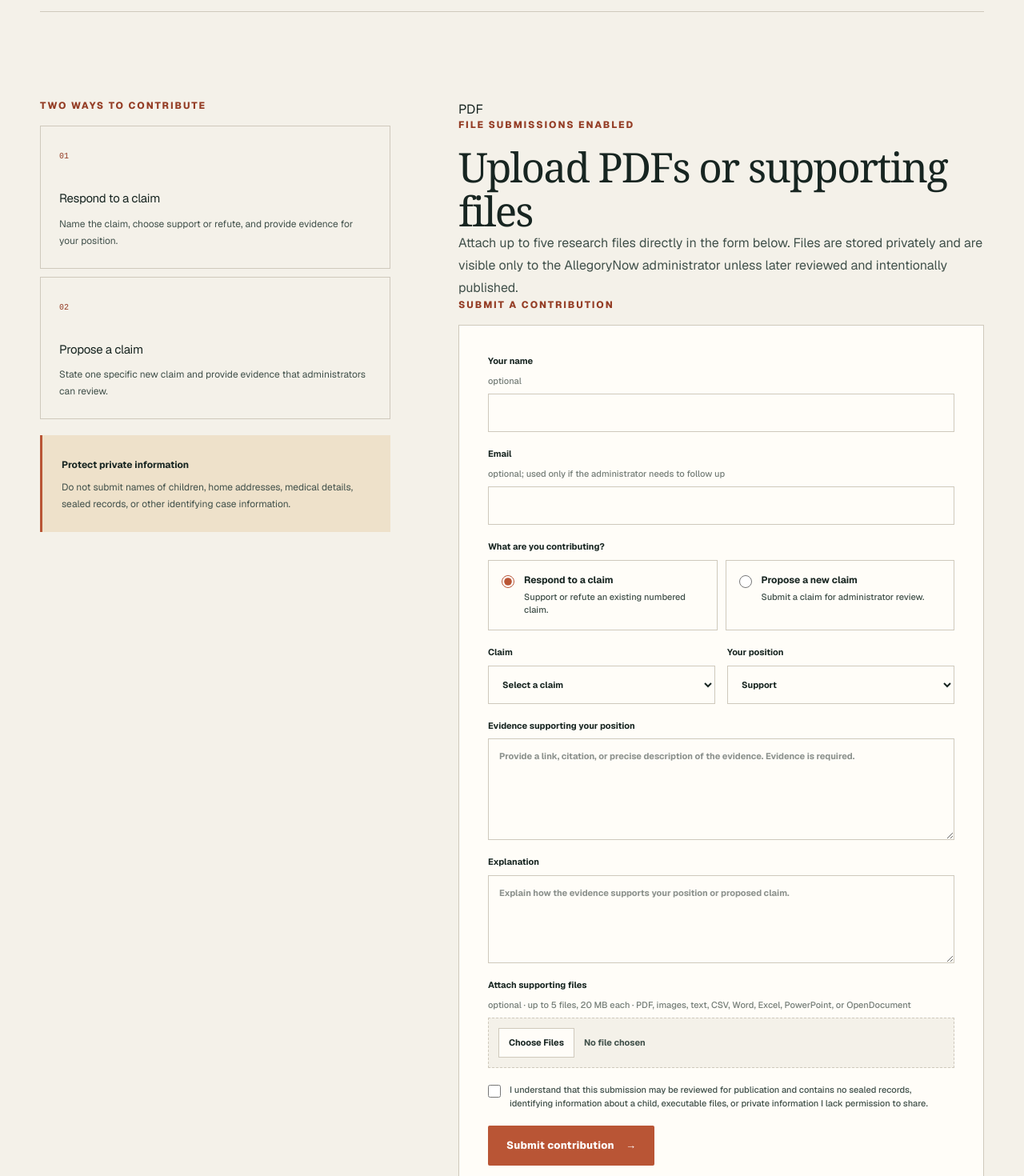
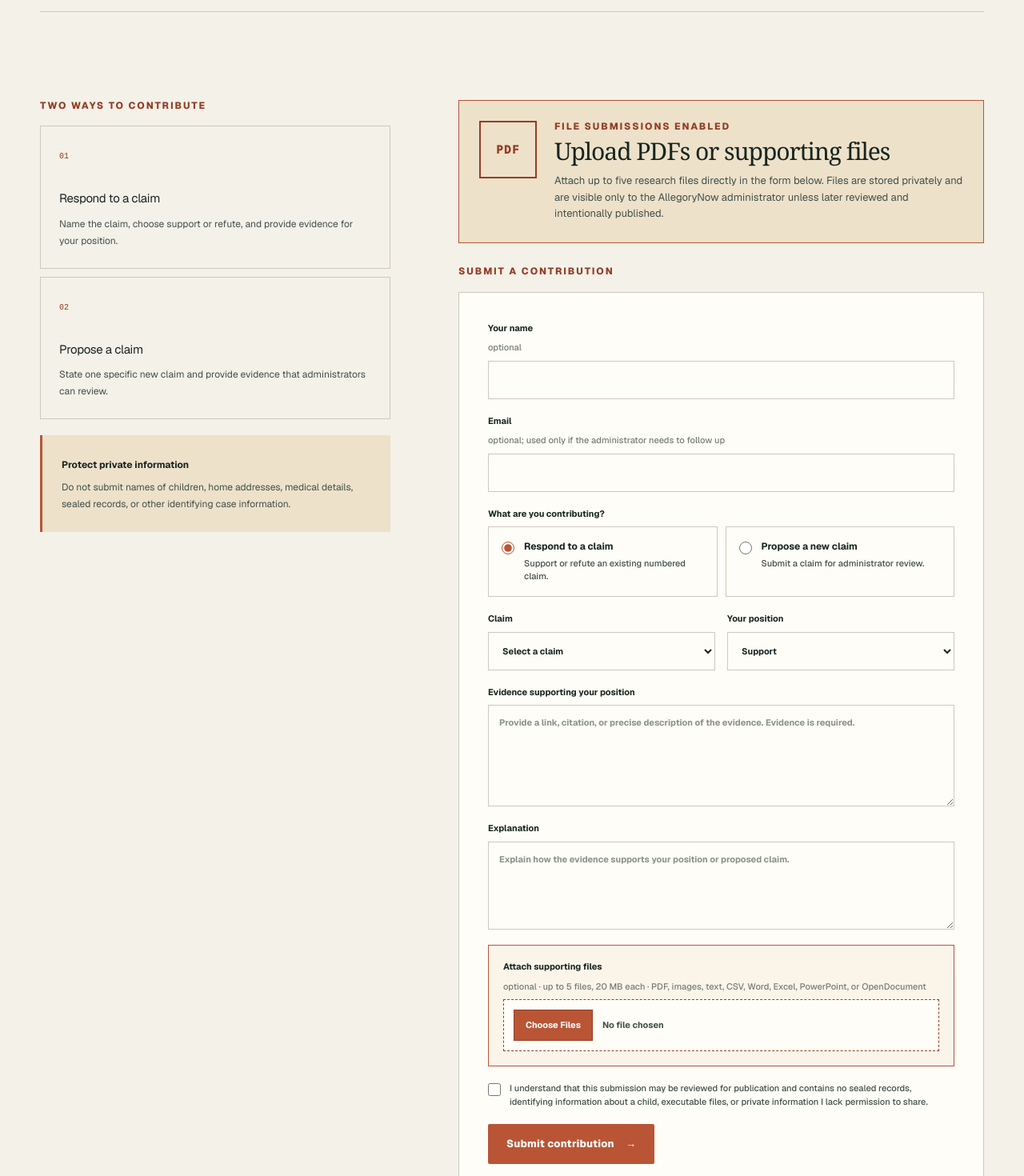
Before and after one commit to orscathinus/passion, a Next.js app: page /contact in a window 1280 px wide. Shown: the part 560-2030 px from the top of the page at 80% size. Built offline with nearby package versions, Linux system fonts and the light colour scheme; no server answers.

Commit message:
Highlight the PDF upload field

```diff
--- a/app/overrides.css
+++ b/app/overrides.css
@@ -6,21 +6,67 @@
   line-height: 1;
 }
 
+.upload-feature-card {
+  display: grid;
+  grid-template-columns: 72px 1fr;
+  gap: 22px;
+  align-items: start;
+  margin-bottom: 28px;
+  padding: 25px;
+  border: 1px solid var(--rust);
+  background: #eee1ca;
+}
+
+.upload-feature-card > span {
+  display: grid;
+  place-items: center;
+  min-height: 72px;
+  border: 2px solid var(--rust-dark);
+  color: var(--rust-dark);
+  font-family: var(--font-geist-mono), monospace;
+  font-size: 15px;
+  font-weight: 800;
+  letter-spacing: .06em;
+}
+
+.upload-feature-card .eyebrow {
+  margin-bottom: 8px;
+}
+
+.upload-feature-card h2 {
+  margin: 0 0 10px;
+  font-family: Georgia, "Times New Roman", serif;
+  font-size: 30px;
+  line-height: 1.08;
+}
+
+.upload-feature-card p:last-child {
+  margin: 0;
+  font-size: 13px;
+  line-height: 1.6;
+}
+
+.contribution-files {
+  padding: 18px;
+  border: 1px solid var(--rust);
+  background: #fbf5e9;
+}
+
 .contribution-files input[type="file"] {
   height: auto;
-  min-height: 52px;
+  min-height: 58px;
   padding: 12px;
-  border: 1px dashed var(--line);
-  background: var(--paper);
+  border: 1px dashed var(--rust-dark);
+  background: var(--white);
   color: var(--ink-soft);
 }
 
 .contribution-files input[type="file"]::file-selector-button {
   margin-right: 12px;
-  padding: 9px 12px;
-  border: 1px solid var(--line);
-  background: var(--white);
-  color: var(--ink);
+  padding: 10px 14px;
+  border: 1px solid var(--rust-dark);
+  background: var(--rust);
+  color: white;
   font-weight: 700;
   cursor: pointer;
 }
@@ -38,3 +84,13 @@
   opacity: .62;
   transform: none;
 }
+
+@media (max-width: 560px) {
+  .upload-feature-card {
+    grid-template-columns: 1fr;
+  }
+
+  .upload-feature-card > span {
+    width: 72px;
+  }
+}
```
